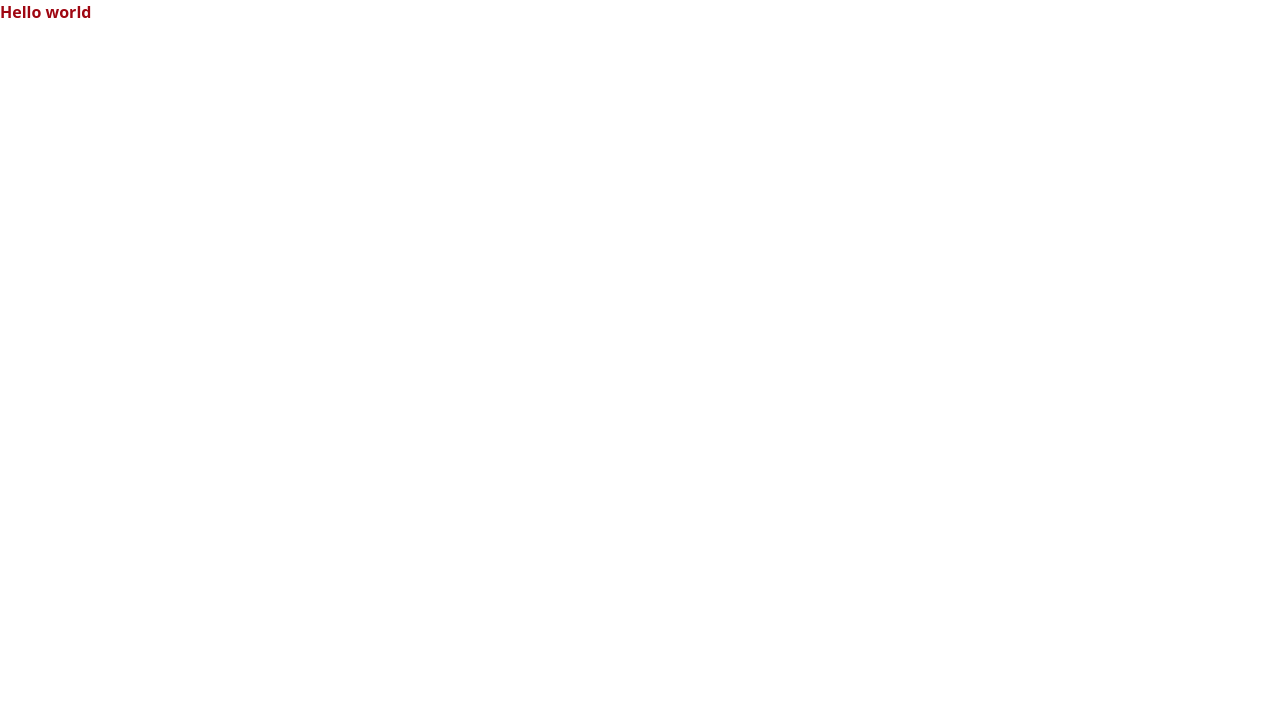
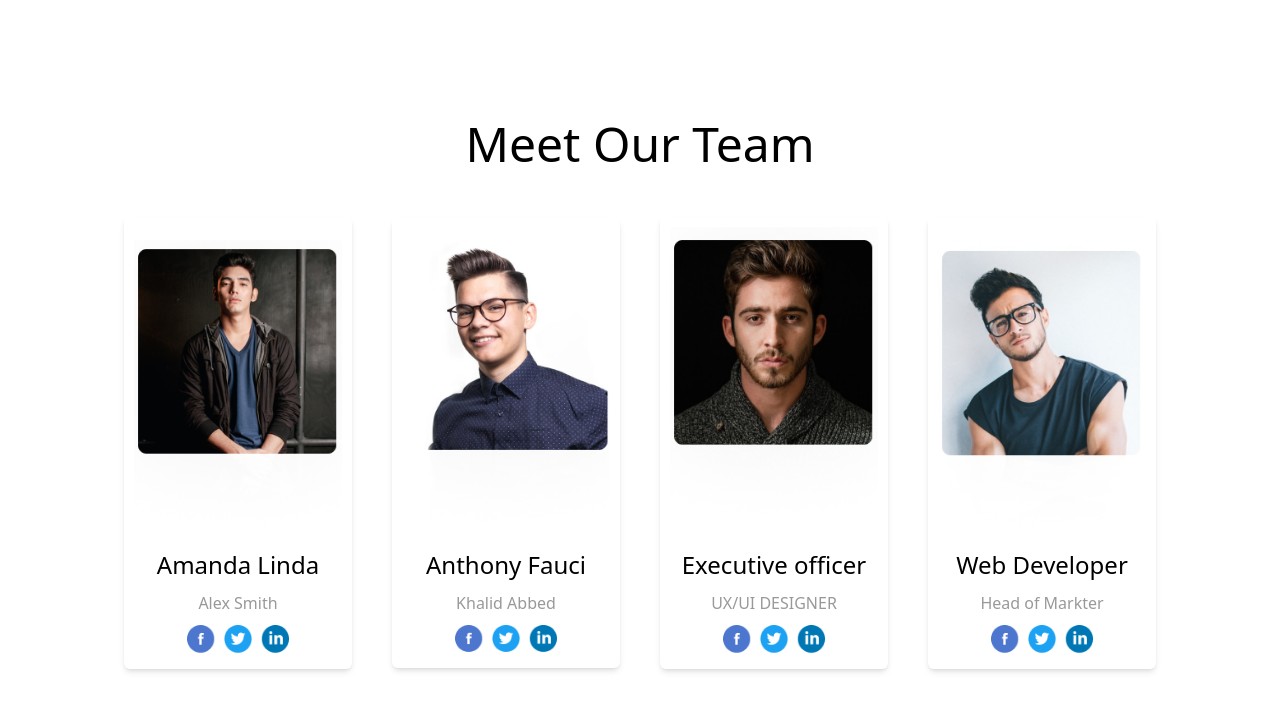
Before and after one commit to softwareaka/team-project, a website: page index.html in a window 1280 px wide. Drawn offline with Linux system fonts and the light colour scheme.

Commit message:
Section end

```diff
--- a/index.html
+++ b/index.html
@@ -7,6 +7,43 @@
     <link rel="stylesheet" href="./css/output.css" />
   </head>
   <body>
-    <h1 class="text-red-800 font-bold">Hello world</h1>
+ <section class="pr-[124px] pl-[124px]">
+            <h2 class="pt-[120px] font-medium text-5xl text-center">Meet Our Team</h2>
+
+            <div class="flex justify-center items-center gap-[40px] mt-[49px]">
+
+                <div class="shadow-md rounded-md p-[10px] flex flex-col items-center justify-center gap-[10px]">
+                    <img src="./Mask Group (1).png" alt="img" width="246" height="250">
+                    <p class="font-normal text-2xl text-[#3D3D3F]-500">Amanda Linda </p>
+                    <p class="text-[#999999]">Alex Smith</p>
+                    <img src="./Social-Icons.png" alt="img" width="116" height="32">
+                </div>
+
+
+                <div class="shadow-md rounded-md p-[10px] flex flex-col items-center justify-center gap-[10px]">
+                    <img src="./Mask Group.png" alt="img" width="246" height="250">
+                    <p class="font-normal text-2xl text-[#3D3D3F]-500"> Anthony Fauci</p>
+                    <p class="text-[#999999]">Khalid Abbed</p>
+                    <img src="./Social-Icons.png" alt="img" width="116" height="32">
+                </div>
+
+
+                <div class="shadow-md rounded-md p-[10px] flex flex-col items-center justify-center gap-[10px]">
+                    <img src="./Mask Group (2).png" alt="img" width="246" height="250">
+                    <p class="font-normal text-2xl text-[#3D3D3F]-500">Executive officer</p>
+                    <p class="text-[#999999]">UX/UI DESIGNER</p>
+                    <img src="./Social-Icons.png" alt="img" width="116" height="32">
+                </div>
+
+
+                <div class="shadow-md rounded-md p-[10px] flex flex-col items-center justify-center gap-[10px]">
+                    <img src="./Mask Group (3).png" alt="img" width="246" height="250">
+                    <p class="font-normal text-2xl text-[#3D3D3F]-500">Web Developer</p>
+                    <p class="text-[#999999]">Head of Markter</p>
+                    <img src="./Social-Icons.png" alt="img" width="116" height="32">
+                </div>
+
+            </div>
+        </section>
   </body>
 </html>
```
Also changed, not shown: Mask Group (1).png (added), Mask Group (2).png (added), Mask Group (3).png (added), Mask Group.png (added), Social-Icons.png (added), css/output.css.
